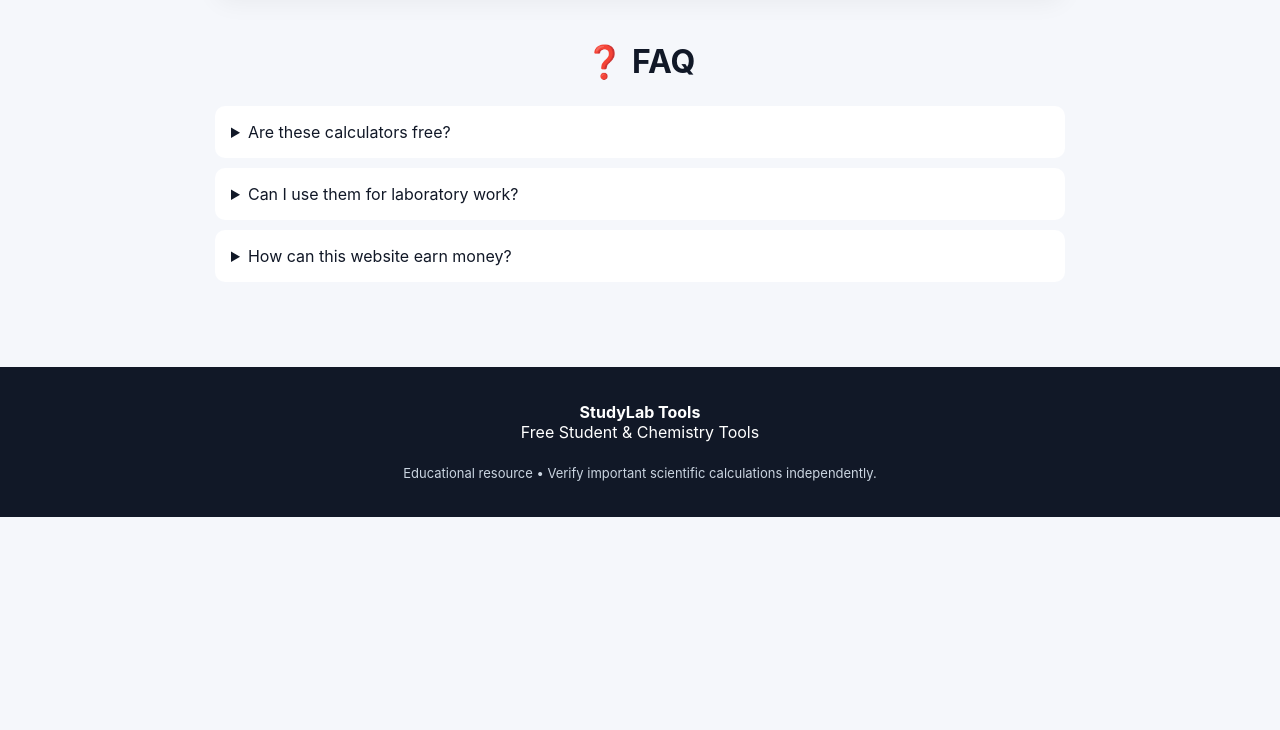
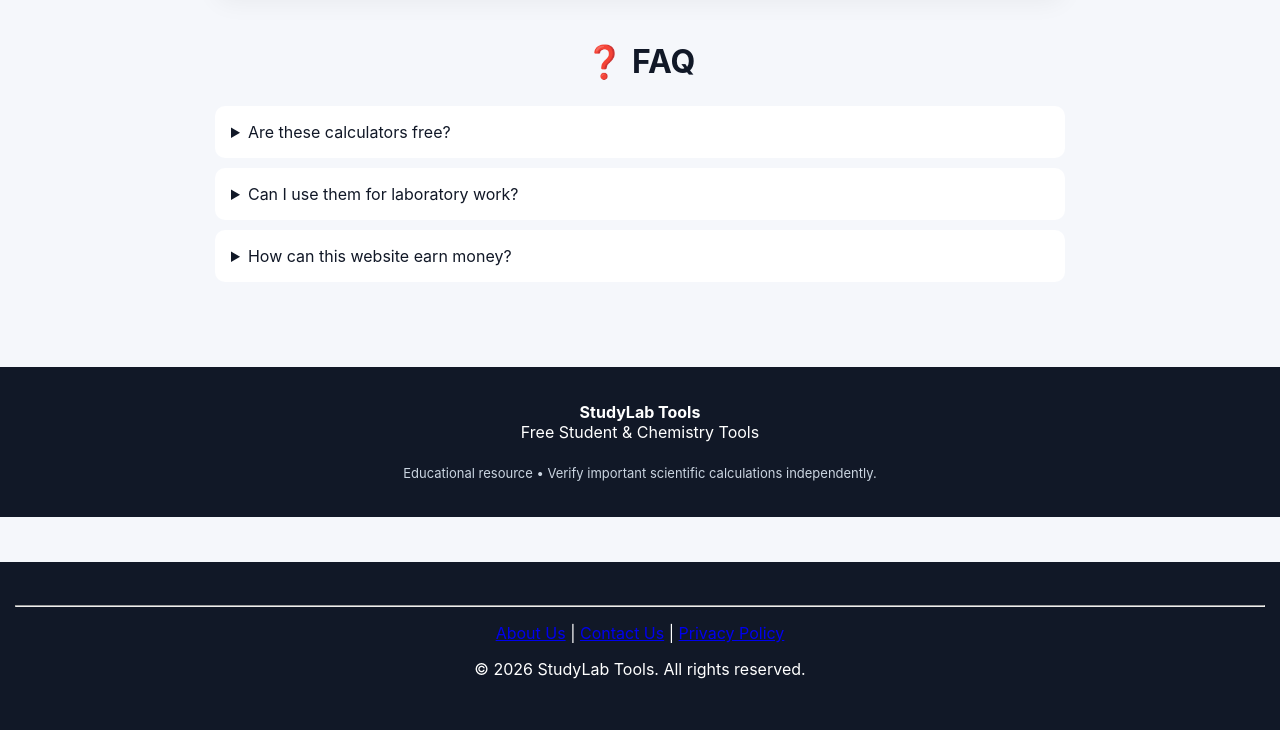
Before and after one commit to abdulmanan9787-blip/studylab-tools, a plain HTML site: page index.html in a window 1280 px wide. Shown: the part 2901-3631 px from the top of the page. Before the commit the page ends 3418 px from the top, so only its background shows below. Drawn offline with Linux system fonts and the light colour scheme.

Commit message:
Update index.html

```diff
--- a/index.html
+++ b/index.html
@@ -160,5 +160,14 @@ function change(){let a=n('chA'),b=n('chB');if(!isFinite(a)||!isFinite(b)||a===0
 function cgpa(){let a=n('cgA'),b=n('cgB');if(!isFinite(a)||!isFinite(b)||b<=0)return show('cgR','Enter valid values.');show('cgR','Approx. percentage: '+(a/b*100).toFixed(2)+'%')}
 function planner(){let s=document.getElementById('subject').value.trim(),d=n('days'),h=n('hours');if(!s||!isFinite(d)||!isFinite(h)||d<1||h<=0)return show('planR','Please enter subject, days and daily hours.');let out='<strong>'+s+' — '+d+' day plan</strong><br><br>';for(let i=1;i<=d;i++){let task=i<=Math.ceil(d*.25)?'Learn concepts & make notes':i<=Math.ceil(d*.65)?'Practice questions & examples':i<=Math.ceil(d*.85)?'Past papers / problem solving':'Revision & self-test';out+='Day '+i+': '+task+' ('+h+' hour'+(h==1?'':'s')+')<br>'}show('planR','');document.getElementById('planR').innerHTML=out}
 </script>
+  <footer>
+    <hr>
+    <p>
+        <a href="about.html">About Us</a> |
+        <a href="contact.html">Contact Us</a> |
+        <a href="privacy.html">Privacy Policy</a>
+    </p>
+    <p>© 2026 StudyLab Tools. All rights reserved.</p>
+</footer>
 </body>
 </html>
```
